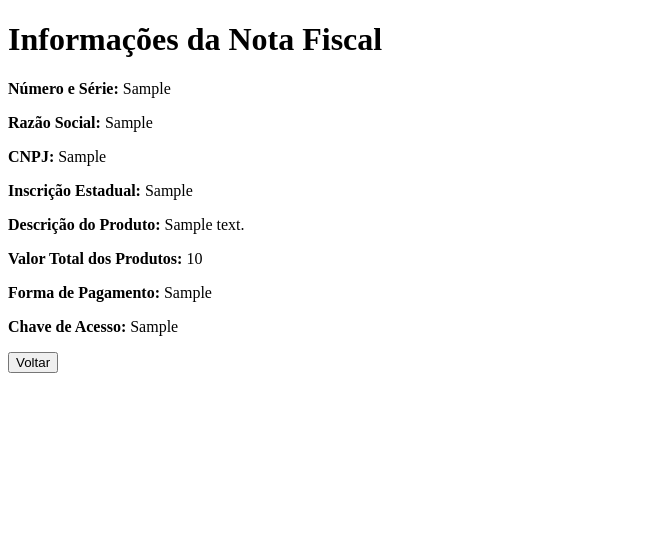
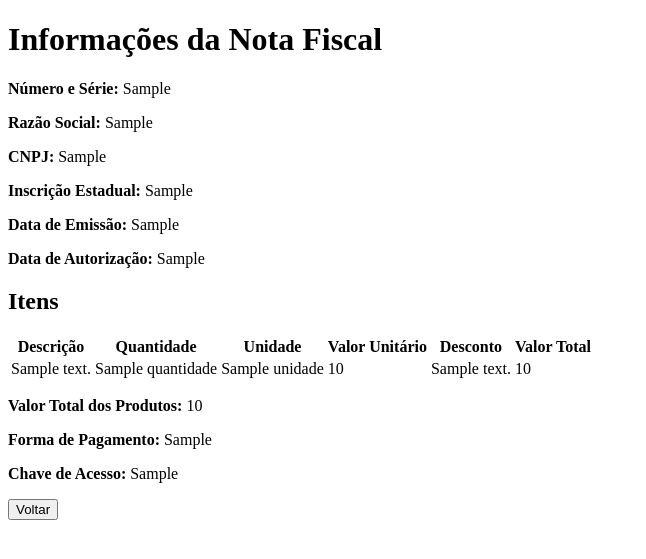
Before and after one commit to caiofall20/consulta_sefaz, a Django app: template scraping_nfe/nfce/templates/nfce/nota_fiscal.html in a window 1280 px wide. Shown: the top 559 px of the page, without its empty margins (0-646 px from the left). Run offline with Django 5.2, Linux system fonts and the light colour scheme; the template is opened without the code that fills it: most values are stand-ins (such as "Sample title", 1, 10 or a date in 2020).

Commit message:
Correcoes na versao web, agora busca todos os itens e adiciona a data

```diff
--- a/requirements.txt
+++ b/requirements.txt
@@ -2,3 +2,6 @@ selenium==4.11.2
 pillow==9.3.0
 pytesseract==0.3.10
 webdriver
+django==5.1.1
+pyzbar
+opencv-python
--- a/scraping_nfe/nfce/templates/nfce/nota_fiscal.html
+++ b/scraping_nfe/nfce/templates/nfce/nota_fiscal.html
@@ -14,7 +14,35 @@
     <p><strong>Razão Social:</strong> {{ razao_social }}</p>
     <p><strong>CNPJ:</strong> {{ cnpj_emitente }}</p>
     <p><strong>Inscrição Estadual:</strong> {{ inscricao_estadual }}</p>
-    <p><strong>Descrição do Produto:</strong> {{ descricao_produto }}</p>
+    <p><strong>Data de Emissão:</strong> {{ data_emissao }}</p>
+    <p><strong>Data de Autorização:</strong> {{ data_autorizacao }}</p>
+
+    <h2>Itens</h2>
+    <table>
+        <thead>
+            <tr>
+                <th>Descrição</th>
+                <th>Quantidade</th>
+                <th>Unidade</th>
+                <th>Valor Unitário</th>
+                <th>Desconto</th>
+                <th>Valor Total</th>
+            </tr>
+        </thead>
+        <tbody>
+            {% for item in itens %}
+            <tr>
+                <td>{{ item.descricao }}</td>
+                <td>{{ item.quantidade }}</td>
+                <td>{{ item.unidade }}</td>
+                <td>{{ item.valor_unid }}</td>
+                <td>{{ item.desconto }}</td>
+                <td>{{ item.valor_total }}</td>
+            </tr>
+            {% endfor %}
+        </tbody>
+    </table>
+
     <p><strong>Valor Total dos Produtos:</strong> {{ valor_total_produtos }}</p>
     <p><strong>Forma de Pagamento:</strong> {{ forma_pagamento }}</p>
     <p><strong>Chave de Acesso:</strong> {{ chave_acesso }}</p>
```
Also changed, not shown: scraping_nfe/nfce/views.py (+29 -2 lines).
